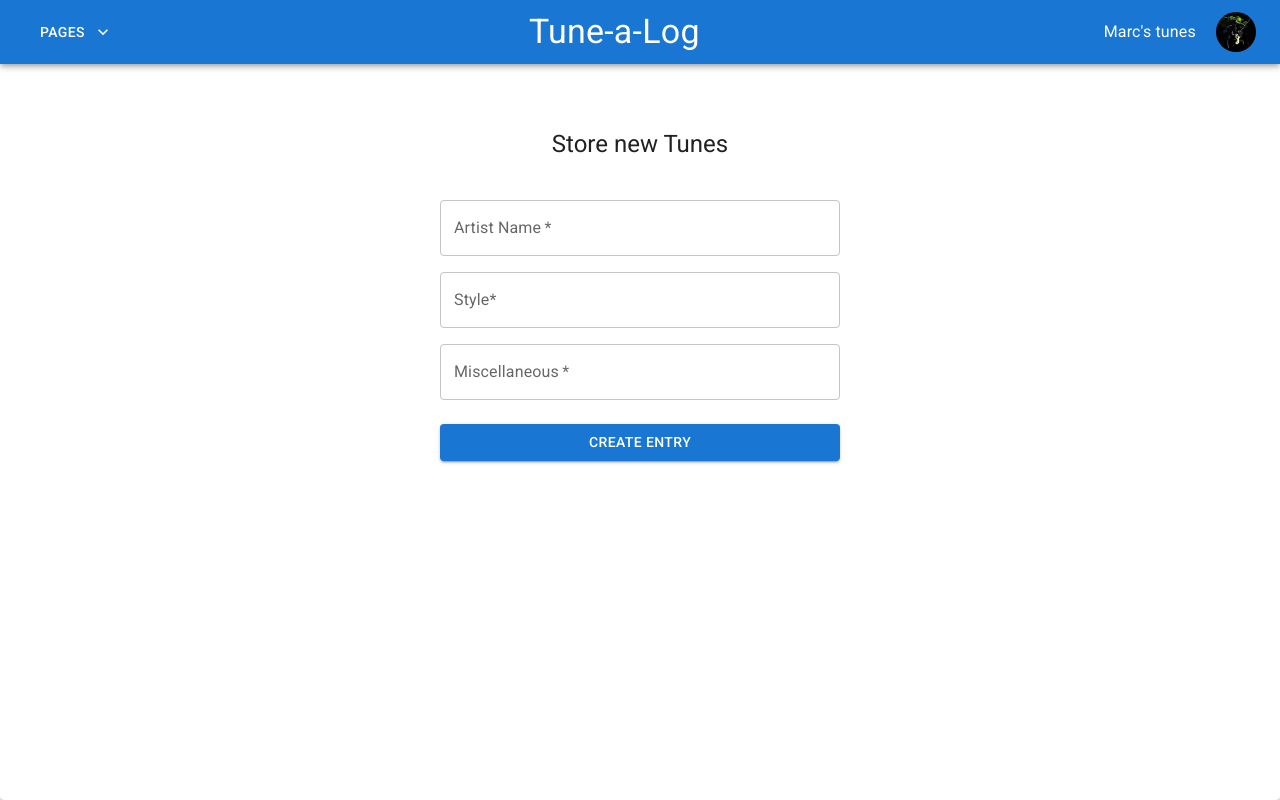
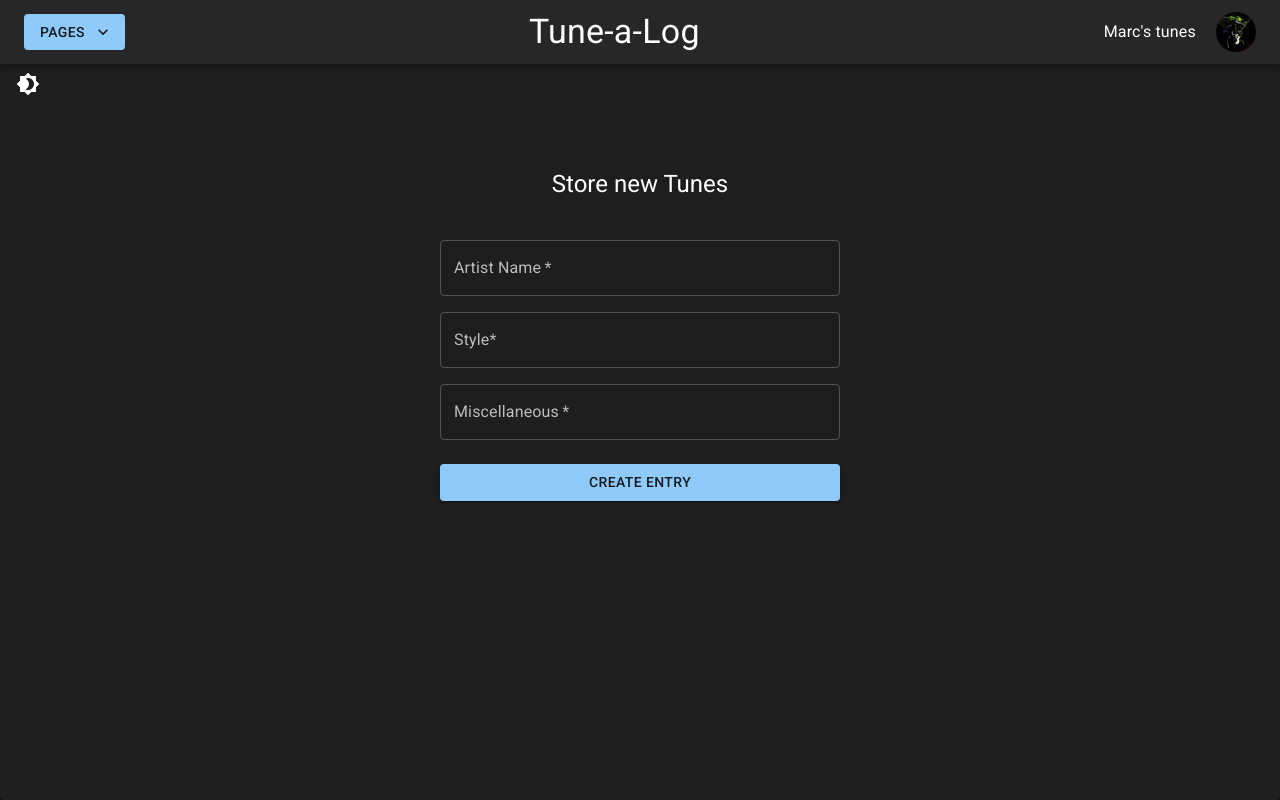
Before and after one commit to marcpllew/tune-a-log, a React (Create React App) app in the folder client/: page / in a window 1280 px wide. Built offline with nearby package versions, Linux system fonts and the light colour scheme.

Commit message:
input error handler + light/dark mode functionality

```diff
--- a/client/src/App.tsx
+++ b/client/src/App.tsx
@@ -1,60 +1,63 @@
-import "./App.css";
+import './App.css';
 import Home from './Home';
 import Search from './Search';
-import { BrowserRouter, Link, Routes, Route, } from "react-router-dom";
+import { BrowserRouter, Link, Routes, Route } from 'react-router-dom';
 // import CustomizedMenus  from './Header';
-import ButtonAppBar  from './Header';
-import PagesIcon  from './Header';
+import ButtonAppBar from './Header';
+import PagesIcon from './Header';
 import * as React from 'react';
 import CssBaseline from '@mui/material/CssBaseline';
-import { ThemeProvider, createTheme } from '@mui/material/styles';
 import { Paper } from '@mui/material';
 import { useState } from 'react';
+import IconButton from '@mui/material/IconButton';
+import { useTheme, ThemeProvider, createTheme } from '@mui/material/styles';
+import Brightness4Icon from '@mui/icons-material/Brightness4';
+import Brightness7Icon from '@mui/icons-material/Brightness7';
 
+const ColorModeContext = React.createContext({ toggleColorMode: () => {} });
 
-
+function App() {
+    const theme = useTheme();
+    const colorMode = React.useContext(ColorModeContext);
+    const [darkMode, setDarkMode] = useState(true);
+    // const theme = createTheme({
+    //     palette: {
+    //         main: red[500],
+    //     },
+    // });
     const darkTheme = createTheme({
-
         palette: {
-    // mode: 'dark',
-    // mode: darkMode ? 'dark': 'light',
+            mode: darkMode ? 'dark' : 'light',
         },
     });
 
-
-function App() {
-  const [darkMode, setDarkMode] = useState(false);
-  // const theme = createTheme({
-  //   palette: {
-  //     main: red[500],
-  //   },
-  //   },
-  // );
-
     return (
-
         <ThemeProvider theme={darkTheme}>
-    <Paper style={{ height: '100vh'}}>
+            <Paper style={{ height: '100vh' }}>
                 <div>
-
                     <BrowserRouter>
                         <ButtonAppBar />
 
-        {/* <nav>
-          <ul>
-            <li>
-              <Link to="/">Store new Tunes </Link>
-            </li>
-            <li>
-              <Link to="/search">Search Tunes</Link>
-            </li>
-          </ul>
-        </nav> */}
+                        {/* <IconButton
+                            onClick={() => setDarkMode((prev) => !prev)}>
+                            Toggle Dark Mode
+                        </IconButton> */}
+
+                        <IconButton
+                            sx={{ ml: 1 }}
+                            onClick={() => setDarkMode((prev) => !prev)}
+                            color='inherit'>
+                            {theme.palette.mode === 'dark' ? (
+                                <Brightness7Icon />
+                            ) : (
+                                <Brightness4Icon />
+                            )}
+                        </IconButton>
 
                         <Routes>
-          <Route path="/" element={<Home />} />
-          <Route path="search" element={<Search />} />
-          <Route path="*" element={<p>Page not found!</p>} />
+                            <Route path='/' element={<Home />} />
+                            <Route path='search' element={<Search />} />
+                            <Route path='*' element={<p>Page not found!</p>} />
                         </Routes>
                     </BrowserRouter>
                 </div>
@@ -63,5 +66,4 @@ function App() {
     );
 }
 
-
 export default App;
--- a/client/src/Home.tsx
+++ b/client/src/Home.tsx
@@ -1,16 +1,26 @@
-import React from 'react'
+import React from 'react';
 import { useEffect, useState } from 'react';
-import axios from "axios";
-import { Avatar, Box, Button, Container, CssBaseline, Grid, TextField, Typography } from '@mui/material';
+import axios from 'axios';
+import {
+    Avatar,
+    Box,
+    Button,
+    Container,
+    CssBaseline,
+    Grid,
+    TextField,
+    Typography,
+} from '@mui/material';
 import StyleDropdown from './StyleInputField';
-
 
 function Home(props: any) {
     const [value, setValue] = useState('');
     const [musicList, setMusicList] = useState([]);
-    const [artistValue, setArtistValue] = useState("");
-    const [styleValue, setStyleValue] = useState("");
-    const [miscellaneousValue, setMiscellaneousValue] = useState("");
+    const [artistValue, setArtistValue] = useState('');
+    const [styleValue, setStyleValue] = useState('');
+    const [miscellaneousValue, setMiscellaneousValue] = useState('');
+    const [showMessage, setShowMessage] = useState(false);
+    const [showErrorMessage, setShowErrorMessage] = useState(false);
 
     const handleChangeArtistValue = (event: any) => {
         setArtistValue(event.target.value);
@@ -18,29 +28,47 @@ function Home(props: any) {
 
     const handleChangeStyleValue = (newValue: any) => {
         setStyleValue(newValue);
-         console.log(newValue)
+        console.log(newValue);
     };
 
     const handleChangeMiscellaneousValue = (event: any) => {
         setMiscellaneousValue(event.target.value);
-
     };
 
-    const handleSubmit = (event: any) => {// axios request
+    const handleSubmit = (event: any) => {
+        // axios request
+        // create piece of state to call showMessage
+        // when showMessage is true redor a message
         // error logic to go here
-          event.preventDefault()
+        setShowErrorMessage(false);
+        setShowMessage(false);
+        setArtistValue('');
+        setStyleValue('');
+        setMiscellaneousValue('');
+        event.preventDefault();
         axios
-                .post(`/api/music/`, {"artist_name": artistValue|| undefined,
-"style": styleValue|| undefined,
-"miscellaneous": miscellaneousValue
+            .post(`/api/music/`, {
+                artist_name: artistValue || undefined,
+                style: styleValue || undefined,
+                miscellaneous: miscellaneousValue,
             })
-                .then((response: any) => {console.log(response.data)})
+            .then((response: any) => {
+                console.log(response.data);
+                if ('error' in response.data) {
+                    setShowErrorMessage(true);
+                    return;
+                }
 
+                setShowMessage(true);
+            })
+            .catch((response: any) => {
+                setShowErrorMessage(true);
+            });
+        // .then((response: any) => {console.log(response.data)})
     };
 
     return (
-
-  <Container component="main" maxWidth="xs">
+        <Container component='main' maxWidth='xs'>
             <CssBaseline />
             <Box
                 sx={{
@@ -49,38 +77,38 @@ function Home(props: any) {
                     flexDirection: 'column',
                     alignItems: 'center',
                 }}
+
+                // message to be rendored here
             >
                 {/* <Avatar sx={{ m: 1, bgcolor: 'secondary.main' }} /> */}
-          <Typography component="h1" variant="h5">
+                <Typography component='h1' variant='h5'>
                     Store new Tunes
                 </Typography>
-          <Box component="form" noValidate onSubmit={() => {}} sx={{ mt: 3 }}>
+                <Box
+                    component='form'
+                    noValidate
+                    onSubmit={() => {}}
+                    sx={{ mt: 3 }}>
                     <Grid container spacing={2}>
-              <Grid item xs={12} sm={6}>
-
-              </Grid>
+                        <Grid item xs={12} sm={6}></Grid>
                         <Grid item xs={12}>
                             <TextField
                                 required
                                 fullWidth
-                  id="artist_name"
-                  label="Artist Name"
-                  name="artist_name"
-                  autoComplete="artist_name"
+                                id='artist_name'
+                                label='Artist Name'
+                                name='artist_name'
+                                autoComplete='artist_name'
                                 value={artistValue}
                                 onChange={handleChangeArtistValue}
-
-
-
-
                             />
                         </Grid>
 
                         <Grid item xs={12}>
-
-                < StyleDropdown styleValue={styleValue} handleChangeStyleValue={setStyleValue}/>
-
-
+                            <StyleDropdown
+                                styleValue={styleValue}
+                                handleChangeStyleValue={setStyleValue}
+                            />
 
                             {/* <TextField
                   required
@@ -103,10 +131,10 @@ function Home(props: any) {
                             <TextField
                                 required
                                 fullWidth
-                  id="miscellaneous"
-                  label="Miscellaneous"
-                  name="miscellaneous"
-                  autoComplete="miscellaneous"
+                                id='miscellaneous'
+                                label='Miscellaneous'
+                                name='miscellaneous'
+                                autoComplete='miscellaneous'
                                 value={miscellaneousValue}
                                 onChange={handleChangeMiscellaneousValue}
                                 //     onChange={(event: any) => {
@@ -115,21 +143,21 @@ function Home(props: any) {
                                 // }}
                             />
                         </Grid>
-
                     </Grid>
                     <Button
                         onClick={handleSubmit}
-              type="submit"
+                        type='submit'
                         fullWidth
-              variant="contained"
-              sx={{ mt: 3, mb: 2 }}
-            >
+                        variant='contained'
+                        sx={{ mt: 3, mb: 2 }}>
                         Create entry
                     </Button>
-
+                    {/* <Box> {showMessage && <p>Artist input success</p> }</Box> */}
                 </Box>
+                {showMessage && <p>Artist input success</p>}
+                {showErrorMessage && <p>Fill in all fields</p>}
             </Box>
         </Container>
-  )
+    );
 }
 export default Home;
--- a/client/src/Search.tsx
+++ b/client/src/Search.tsx
@@ -3,6 +3,7 @@ import { useEffect, useState } from 'react';
 import axios from "axios";
 import { Avatar, Box, Button, Container, CssBaseline, Grid, TextField, Typography } from '@mui/material';
 import StyleDropdown from './StyleInputField';
+import { id } from 'date-fns/locale';
 
 // alternate search function??
 // const handleSubmit = (event: any) => {// axios request
@@ -24,6 +25,7 @@ const Search = () => {
     const [searchStyle, setSearchStyle] = useState("");
 
 
+
     // change to a function, call function on search click
     const SearchDb = () => {
 
@@ -33,6 +35,8 @@ const Search = () => {
             .then((data: any) => {
                 setMusicList(data);
             });
+
+
   }
 
 
@@ -82,7 +86,8 @@ const Search = () => {
             </Grid>
 
                 <Grid item xs={12}>
-                  < StyleDropdown styleValue={searchStyle} handleChangeStyleValue={setSearchStyle} />
+                  < StyleDropdown styleValue={searchStyle} handleChangeStyleValue={setSearchStyle}
+                  />
 
                 {/* <TextField
                   required
@@ -105,7 +110,9 @@ const Search = () => {
 
             <Button
             onClick={(event: any) => {
+
               SearchDb()
+
               // axios
 
               //   .get(`/api/music/search?artist=${searchArtist}&style=${searchStyle}`)
@@ -142,8 +149,11 @@ const Search = () => {
                     {/* <p style={{ fontSize: 15, textAlign: "center" }}>{music.miscellaneous}</p>  */}
                     <Button
             onClick={(event: any) => {
+              // setMusicList()
               axios
-                .delete(`/api/music/${music.id}`)
+                .delete(`/api/music/${music.id}`).then(() => {
+                  SearchDb()
+                })
             }}
 
 
--- a/client/src/StyleInputField.jsx
+++ b/client/src/StyleInputField.jsx
@@ -15,12 +15,13 @@ const onChange = (event, newValue) => {
     <Stack spacing={2} sx={{ width: 400 }}>
       <Autocomplete
         id="style dropdown"
+        inputValue={styleValue}
         freeSolo={true}
         options={definedMusicStyles.map((option) => option.style)}
         onChange={onChange}
+
         renderInput={(params) => <TextField  value={styleValue} {...params} label="Style*" />}
       />
-
 
     </Stack>
   );
@@ -29,7 +30,7 @@ const onChange = (event, newValue) => {
 
 const definedMusicStyles = [
 
-
+  // { style: '' },
   { style: 'Psych-Rock' },
   { style: 'Latin' },
   { style: 'Regge Jazz' },
```
Also changed, not shown: client/src/SearchInfo.jsx (added), 1 other file (tests, documents, lock files or other folders). Lines whose indentation alone changed are shown as unchanged.
